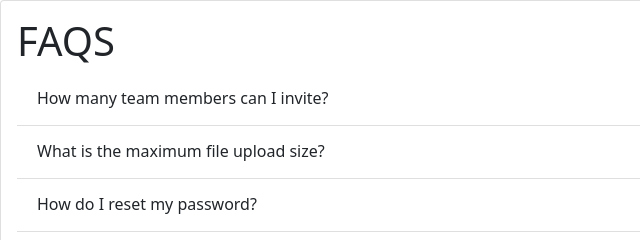
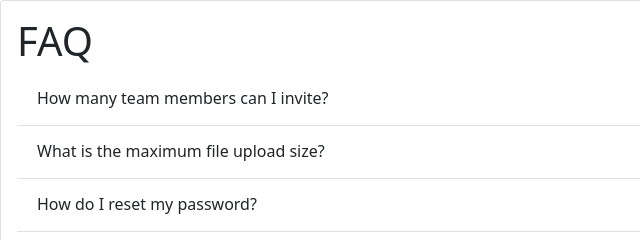
Before and after one commit to KitaGaither/faq-accordion-card-main, a plain HTML site: page FAQ-Accordion.html in a window 1280 px wide. Shown: the top 240 px of the page, 0-640 px from the left. Drawn offline with nearby package versions, Linux system fonts and the light colour scheme.

Commit message:
accordion

```diff
--- a/FAQ-Accordion.html
+++ b/FAQ-Accordion.html
@@ -19,7 +19,7 @@
            <!-- <h5 class="card-title">FAQ</h5> -->
 
 
-    <h1 class="font-weight-bold">FAQS</h1>
+    <h1 class="font-weight-bold">FAQ</h1>
 
     <div class="accordion accordion-flush" id="accordionFlushExample">
 
```
